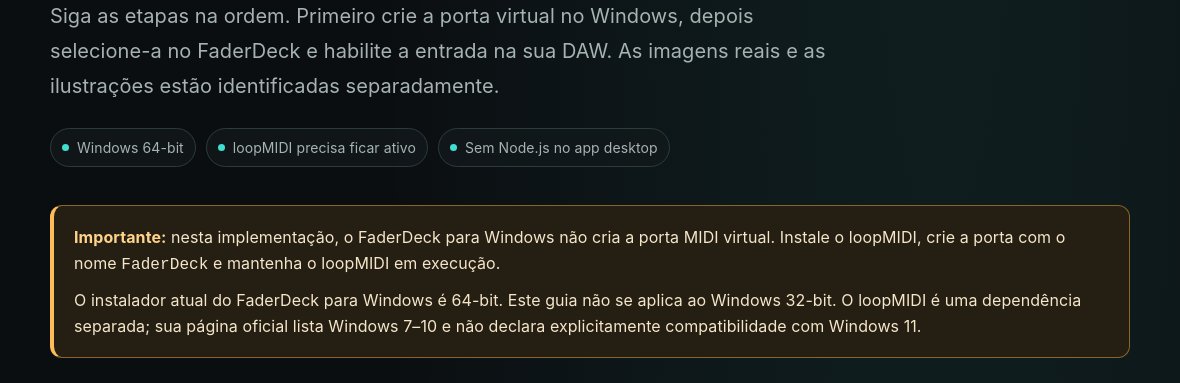
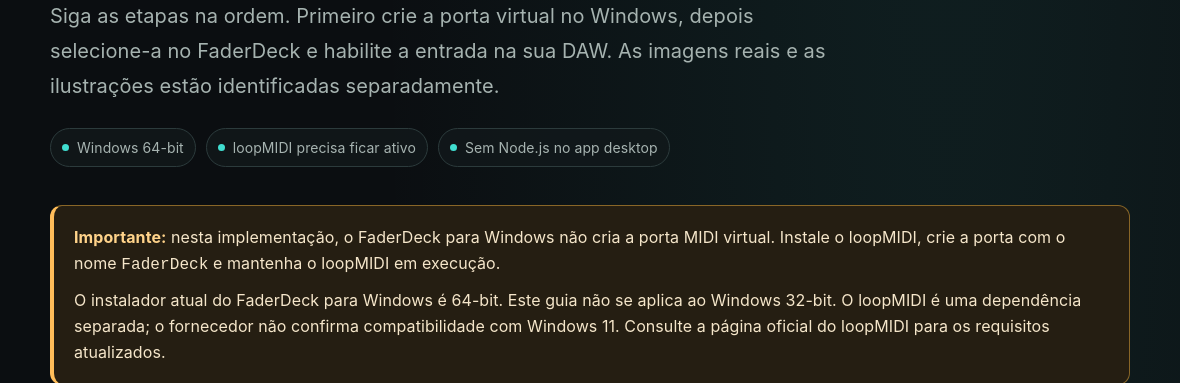
Before and after one commit to Paylo4002ansatsu/FaderDeck, an Electron app: page client/guia-midi-windows.html in a window 1180 px wide. Shown: the part 378-761 px from the top of the page. Drawn offline with Linux system fonts and the light colour scheme.

Commit message:
fix(docs): sync installed Windows guide
Co-authored-by: Manus <dev-agent@manus.ai>

```diff
--- a/client/guia-midi-windows.html
+++ b/client/guia-midi-windows.html
@@ -928,8 +928,8 @@
         </p>
         <p>
           O instalador atual do FaderDeck para Windows é 64-bit. Este guia não se aplica ao Windows
-          32-bit. O loopMIDI é uma dependência separada; sua página oficial lista Windows 7–10 e não
-          declara explicitamente compatibilidade com Windows 11.
+          32-bit. O loopMIDI é uma dependência separada; o fornecedor não confirma compatibilidade
+          com Windows 11. Consulte a página oficial do loopMIDI para os requisitos atualizados.
         </p>
       </aside>
 
```
